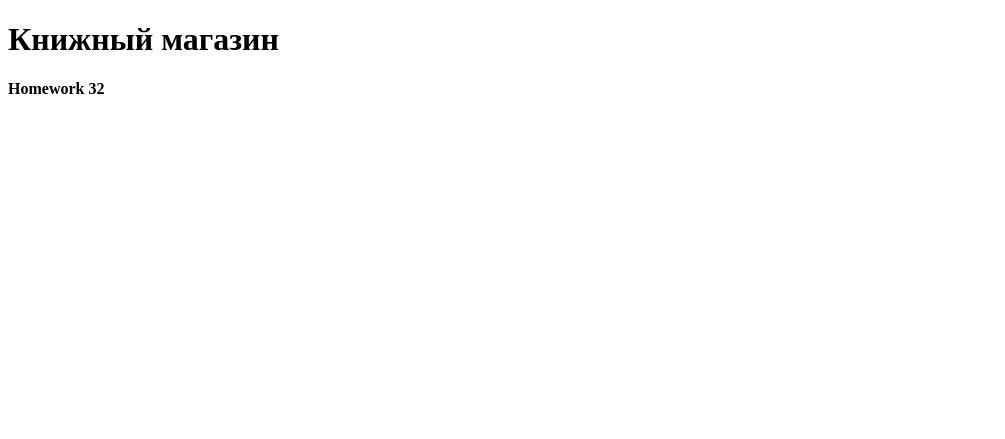
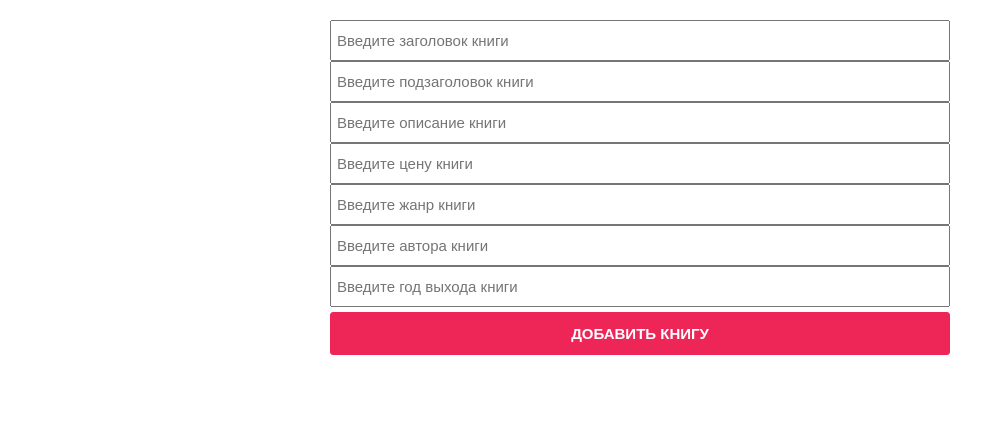
Before and after one commit to aydanaku/todopython, a Django app: page /bookshop/ in a window 1280 px wide. Shown: the top 439 px of the page, without its empty margins (0-1005 px from the left). Run offline with Django 3.2, Linux system fonts and the light colour scheme; data that the repository does not hold is empty.

Commit message:
added input field and saving new data in books.html

```diff
--- /dev/null
+++ b/main/static/styles/index_book.css
@@ -0,0 +1,112 @@
+*{
+    box-sizing: border-box;
+    margin: 0;
+    padding: 0;
+    color: #263238;
+}
+
+section{
+    width: 100%;
+    padding: 20px;
+    display: flex;
+    flex-direction: column;
+    align-items: center;
+}
+
+.create_container{
+    width: 50%;
+}
+
+.create_title, .create_subtitle, .create_description, .create_price, .create_genre, .create_author, .create_year{
+    padding: 10px 5px;
+    font-size: 15px;
+    width: 100%
+}
+
+.create_button{
+    padding: 12px 20px;
+    background-color: #ee2658;
+    border: 1px solid #ee2658;
+    color: white;
+    font-size: 15px;
+    text-transform: uppercase;
+    font-weight: bold;
+    border-radius: 3px;
+    cursor: pointer;
+    margin: 5px 0;
+    width: 100%;
+}
+
+.create_button:active{
+    border: 1px solid #CE93D8;
+    box-shadow: 2px 2px 5px 3px #FCE4EC;
+}
+
+.book_container{
+    padding: 30px 20px;
+    display: flex;
+    justify-content: space-around;
+    flex-wrap: wrap;
+    width: 100%;
+}
+
+.book_item{
+    border: 1px solid gray;
+    border-radius: 5px;
+    width: 24%;
+    padding: 10px 15px;
+    background-color: #c4ecff;
+    margin-bottom: 20px;
+}
+
+.book_item.done{
+    background-color: #E0E0E0;
+    text-decoration: line-through;
+    color: #757575;
+}
+
+.book_item.done h4, .book_item.done p, .book_item.done span{
+    color: #757575;
+}
+
+.book_item.done img{
+    opacity: 0.5;
+}
+
+.book_item.marked{
+    background-color: #FFE082;
+    border: 2px solid #FAD66A;
+}
+
+.book_item_title{
+    display: flex;
+    align-items: center;
+    min-height: 35px;
+}
+
+.book_item_title h4{
+    font-size: 18px;
+    font-family: sans-serif;
+}
+
+.book_item_footer{
+    display: flex;
+    justify-content: space-between;
+    align-items: center;
+}
+
+.book_item_footer p{
+    font-size: 15px;
+    font-family: sans-serif;
+}
+
+.book_item_footer .action_buttons{
+    display: flex;
+}
+
+.book_item_footer img{
+    width: 25px;
+    height: 25px;
+    margin: 0 5px;
+    cursor: pointer;
+}
--- a/main/templates/books.html
+++ b/main/templates/books.html
@@ -1,16 +1,89 @@
+{% load static %}
 <!DOCTYPE html>
 <html lang="en">
 <head>
     <meta charset="UTF-8">
     <meta name="viewport" content="width=device-width, initial-scale=1.0">
     <title>Book Shop</title>
+    <link rel="stylesheet" href="{% static 'styles/index_book.css' %}" />
+    <!-- <link rel="stylesheet" href="{% static 'styles/checkbox.css' %}" /> -->
 </head>
 <body>
-    <h1>Книжный магазин</h1>
-    <h4>Homework 32</h4>
-    {% for book in book_list %}
-        <h4>{{ book.title }} - {{ book.author }}</h4>
-        <h5>{{ book.date }}</h5>
-    {% endfor %}
+    <section>
+        <div class="create_container">
+            <form action="{% url 'add-book' %}" method="POST">
+                {% csrf_token %}
+                <input
+                    class="create_title"
+                    type="text"
+                    placeholder="Введите заголовок книги"
+                    name="book_title"
+                />
+                <input
+                    class="create_subtitle"
+                    type="text"
+                    placeholder="Введите подзаголовок книги"
+                    name="book_subtitle"
+                />
+                <input
+                    class="create_description"
+                    type="text"
+                    placeholder="Введите описание книги"
+                    name="book_description"
+                />
+                <input
+                    class="create_price"
+                    type="text"
+                    placeholder="Введите цену книги"
+                    name="book_price"
+                />
+                <input
+                    class="create_genre"
+                    type="text"
+                    placeholder="Введите жанр книги"
+                    name="book_genre"
+                />
+                <input
+                    class="create_author"
+                    type="text"
+                    placeholder="Введите автора книги"
+                    name="book_author"
+                />
+                <input
+                    class="create_year"
+                    type="number"
+                    placeholder="Введите год выхода книги"
+                    name="book_year"
+                />
+                <div>
+                    <button class="create_button">Добавить книгу</button>
+                </div>
+            </form>
+        </div>
+
+        <div class="book_container">
+            {% for book in book_list %}
+            <div class="book_item">
+                <div class="book_item_title">
+                    <!-- <label class="checkbox_container">
+                        <input type="checkbox" />
+                        <span class="checkmark"></span>
+                    </label> -->
+                    <h4>{{ book.title }}</h4>
+                </div>
+                <div>
+                    <h5>{{ book.author }}</h5>
+                </div>
+                <div class="book_item_footer">
+                    <p>{{ book.price }}</p>
+                    <div class="action_buttons">
+                        <img src="{% static './icons/star.png' %}" />
+                        <img src="{% static './icons/basket.png' %}" />
+                    </div>
+                </div>
+            </div>
+            {% endfor %}
+        </div>
+    </section>
 </body>
 </html>
--- a/main/views.py
+++ b/main/views.py
@@ -28,3 +28,17 @@ def third(request):
 def book(request):
     book_list = Book.objects.all()
     return render(request, "books.html", {"book_list": book_list})
+
+def add_book(request):
+    form = request.POST
+    title = form["book_title"]
+    subtitle = form["book_subtitle"]
+    description = form["book_description"]
+    price = form["book_price"]
+    genre = form["book_genre"]
+    author = form["book_author"]
+    year = form["book_year"]
+    book = Book(title=title, subtitle=subtitle, description=description, price=price, genre=genre, author=author, year=year)
+    book.save()
+    # return HttpResponse("Форма получена")
+    return redirect(book)
--- a/todo/urls.py
+++ b/todo/urls.py
@@ -26,6 +26,7 @@ urlpatterns = [
     path("test2/", second),
     path("add-todo/", add_todo, name="add-todo"),
     path("test3/", third, name="homework"),
-    path("bookshop/", book, name="book")
+    path("bookshop/", book, name="book"),
+    path("add-book/", add_book, name="add-book")
 ]   + static(settings.STATIC_URL, document_root=settings.STATIC_ROOT) \
     + static(settings.MEDIA_URL, document_root=settings.MEDIA_ROOT)
```
